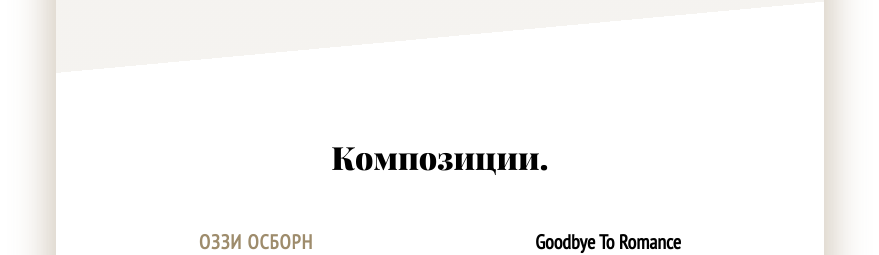
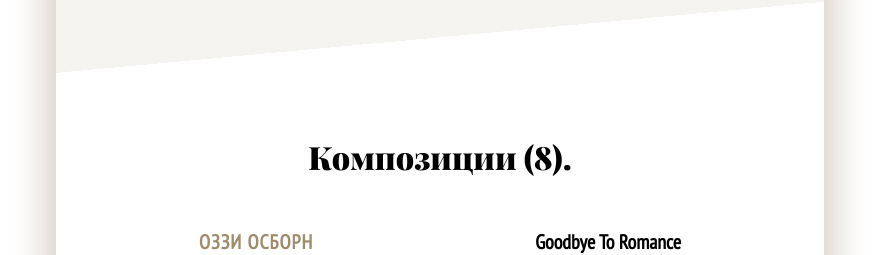
Before and after one commit to RomanBass/guitar, a React (Create React App) app in the folder project/: page / in a window 1280 px wide. Shown: the part 959-1214 px from the top of the page, without its empty margins (200-1079 px from the left). Built offline with nearby package versions, Linux system fonts and the light colour scheme; a web font is replaced by a local one.

Commit message:
вносит количество композиций в заголовок

```diff
--- a/project/src/pages/main/main.tsx
+++ b/project/src/pages/main/main.tsx
@@ -75,7 +75,7 @@ function Main(): JSX.Element {
 
       <main className="page__main main">
         <section className="main__records records">
-          <h2 className="records-title main-big-title">Композиции.</h2>
+          <h2 className="records-title main-big-title">Композиции ({compositions.length}).</h2>
           <CompositionsList compositions={compositions}/>
         </section>
       </main>
```
